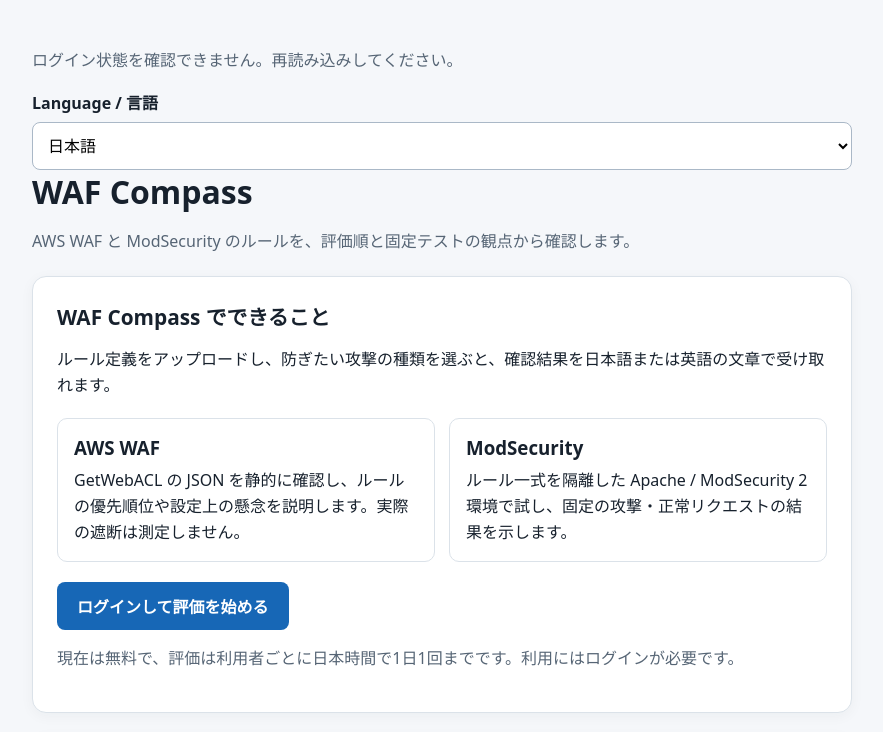
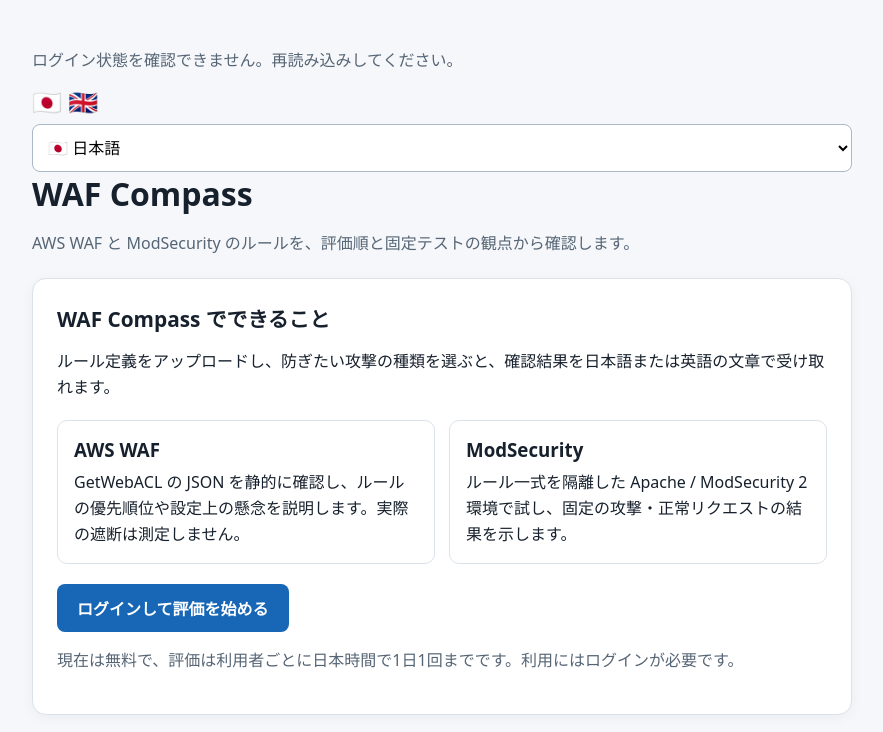
Before and after one commit to nishikawaakira/waf-compass, a plain HTML site: page web/index.html in a window 1280 px wide. Shown: the top 732 px of the page, without its empty margins (198-1081 px from the left). Drawn offline with Linux system fonts and the light colour scheme; no server answers; a script that the page names is missing.

Commit message:
Show flags in language selector

```diff
--- a/web/index.html
+++ b/web/index.html
@@ -43,16 +43,18 @@
     pre { white-space: pre-wrap; overflow-wrap: anywhere; font: inherit; line-height: 1.55; }
     .legal-agreement { display: flex; align-items: start; gap: 10px; font-weight: 400; line-height: 1.5; }
     .legal-agreement input { flex: none; margin-top: 3px; }
+    .language-flags { font-size: 1.5rem; line-height: 1; }
+    .sr-only { position: absolute; width: 1px; height: 1px; padding: 0; margin: -1px; overflow: hidden; clip: rect(0, 0, 0, 0); white-space: nowrap; border: 0; }
     footer { margin-top: 28px; display: flex; gap: 18px; flex-wrap: wrap; }
   </style>
 </head>
 <body>
 <main>
   <p id="auth-status" class="muted" aria-live="polite"></p>
-  <label for="language">Language / 言語</label>
+  <label for="language"><span class="language-flags" aria-hidden="true">🇯🇵 🇬🇧</span><span class="sr-only">Language / 言語</span></label>
   <select id="language" name="language">
-    <option value="ja">日本語</option>
-    <option value="en">English</option>
+    <option value="ja">🇯🇵 日本語</option>
+    <option value="en">🇬🇧 English</option>
   </select>
   <h1 data-i18n="pageTitle">WAF Compass</h1>
   <p class="muted" data-i18n="intro">AWS WAF と ModSecurity のルールを、評価順と固定テストの観点から確認します。</p>
```
